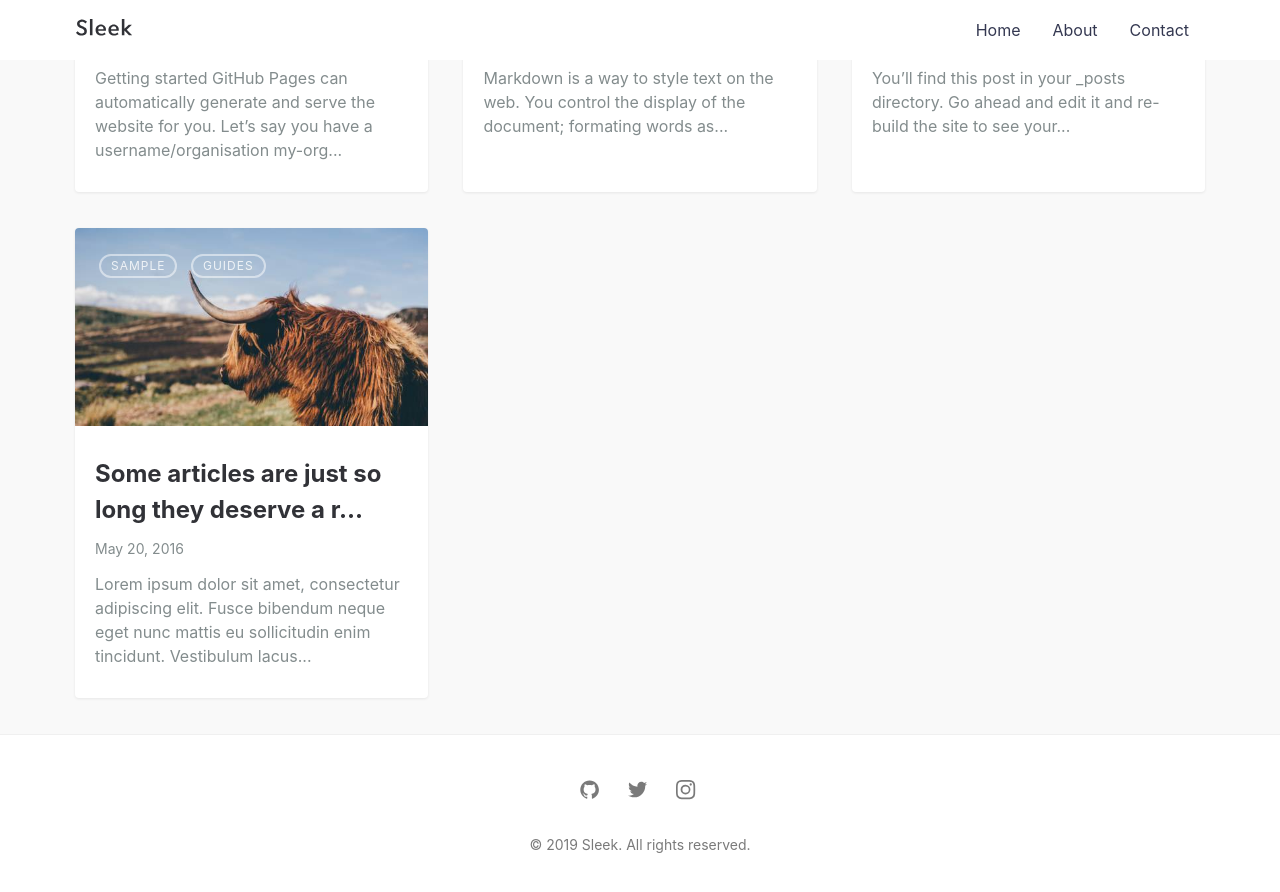
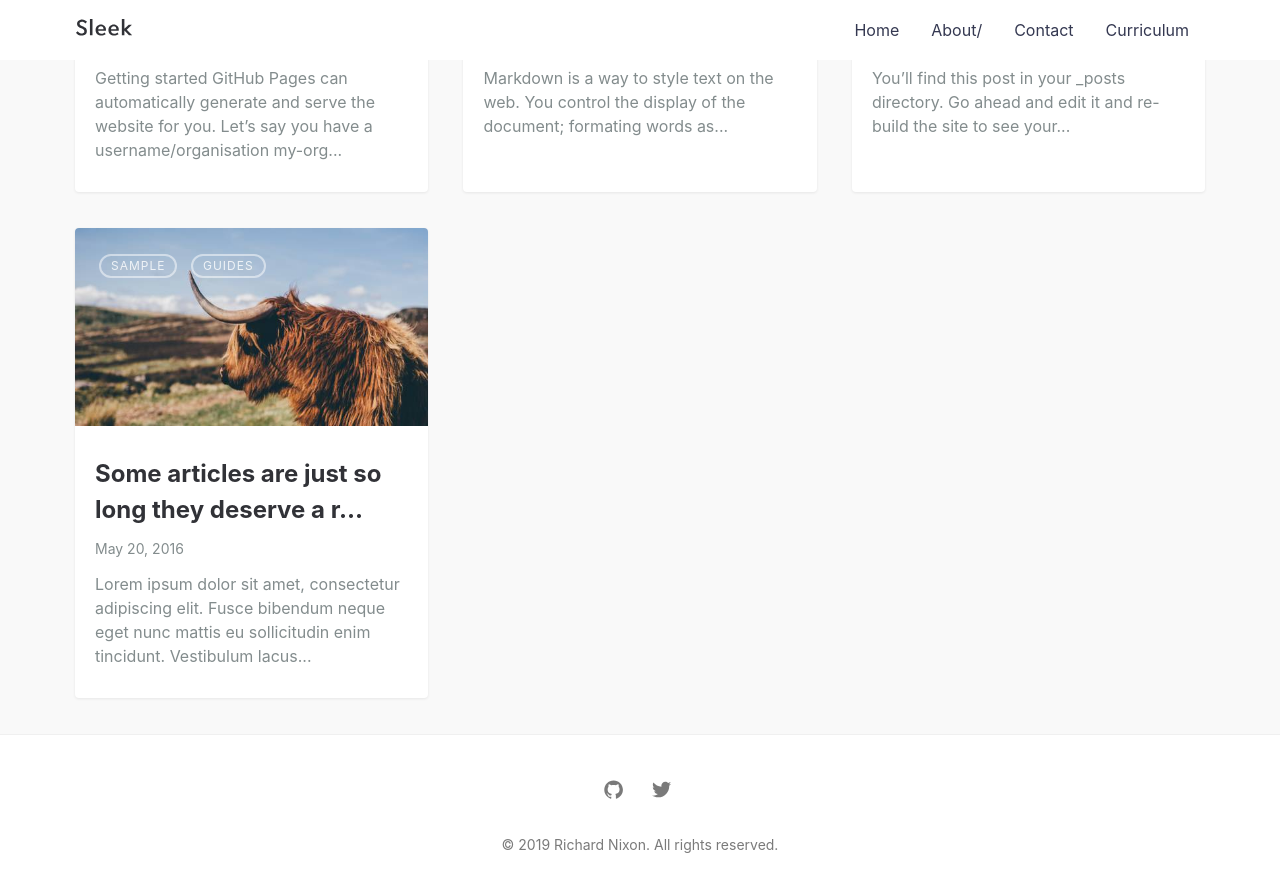
Before and after one commit to richardnixonafj/richardnixonafj.github.io.old, a Jekyll site: the page built from index.md, in a window 1280 px wide and 900 px high, scrolled down 899 px. Shown: the top 892 px of the window. Built offline with Jekyll 4.4.1, drawn with Linux system fonts in a browser that asks for light colours; some of the changed lines change nothing that is shown.

Commit message:
Update _config.yml

```diff
--- a/_config.yml
+++ b/_config.yml
@@ -1,43 +1,40 @@
 # SITE CONFIGURATION
-title: Sleek # your site title
-author: GitHub User # You :P
+title: Richard Nixon # your site title
+author: richardnixonafj # You :P
 description: > # Meta description of Homepage
   Write an awesome description for your new site here. You can edit this
   line in _config.yml. It will appear in your document head meta (for
   Google search results) and in your feed.xml site description.
 baseurl: "/sleek" # the subpath of your site, e.g. /blog
-url: "https://janczizikow.github.io/" # the base hostname & protocol for your site, e.g. http://example.com
+url: "https://richardnixon.dev" # the base hostname & protocol for your site, e.g. http://example.com
 
 # SEO PLUGIN
 social:
-  name: Your Name
+  name: richardnixonafj
   links:
-    - https://twitter.com/BenBalter
-    - https://www.facebook.com/ben.balter
-    - https://www.linkedin.com/in/BenBalter
-    - https://plus.google.com/+BenBalter
-    - https://github.com/benbalter
-    - https://keybase.io/benbalter
+    - https://twitter.com/richardnixonafj
+    - https://www.linkedin.com/in/richardazevedo
+    - https://github.com/richardnixonafj
 
 # THEME SETTINGS
 navigation: # Navigation links
   - {name: 'Home', link: '/'}
-  - {name: 'About', link: '/about'}
+  - {name: 'About/', link: '/about'}
   - {name: 'Contact', link: '/contact'}
+  - {name: 'Curriculum', link: '/cv.html'}
 
 tagline: >
   Modern Jekyll theme focused on speed performance &amp; SEO best practices
 
-hero_img: posts/sleek_lg.jpg # Main background image: use the path from /assets/img/ => This will output /assets/img/posts/sleek_lg.jpg
+hero_img: posts/forest.jpg # Main background image: use the path from /assets/img/ => This will output /assets/img/posts/sleek_lg.jpg
 
-email: your-email@domain.com # email for form submission
+email: richardnixon@posteo.org # email for form submission
 
-twitter_username: jan_czizikow # replace with your_twitter_username or comment to remove link from footer
-github_username:  janczizikow # replace with your_github_username or comment to remove link from footer
-instagram_username: shanlongjj # replace with your_instagram_username or comment to remove link from footer
+twitter_username: richardnixonafj # replace with your_twitter_username or comment to remove link from footer
+github_username:  richardnixonafj # replace with your_github_username or comment to remove link from footer
 
-disqus:
-  shortname: janczizikow # to enable comments replace with your_disqus_shortname
+#disqus:
+ # shortname: janczizikow # to enable comments replace with your_disqus_shortname
 
 # google_tag_manager: GTM-XXXXXXX # Uncomment to enable GTM. Replace GTM-XXXXXXX with your GTM container ID
 
@@ -69,3 +66,4 @@
 plugins:
   - jekyll-sitemap
   - jekyll-seo-tag
+  - jekyll-feed
```
